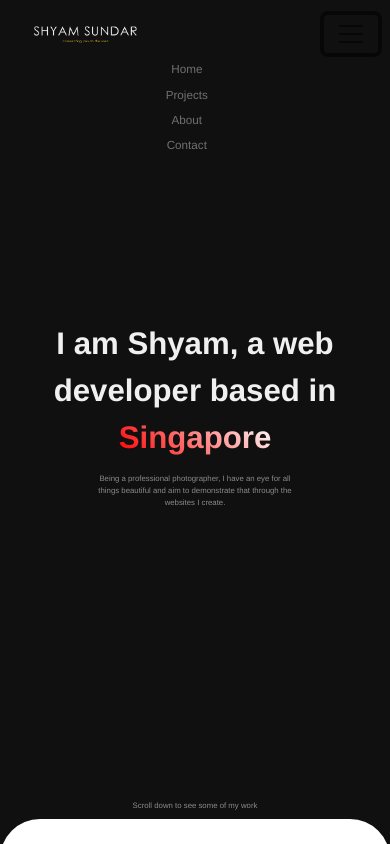
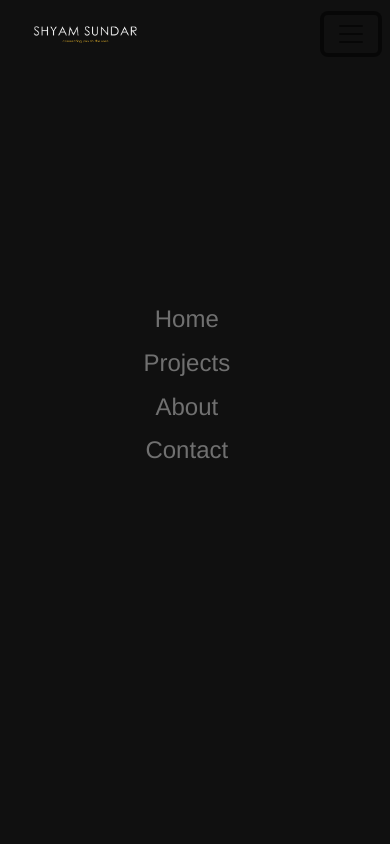
Before and after one commit to shyamsundarko/portfolioV2, a React (Create React App) app: page / in a window 390 px wide. Both pictures are taken after a click on the button 351 px from the left and 34 px from the top of the page. Shown: the top 844 px of the page. Built offline with nearby package versions, Linux system fonts and the light colour scheme.

Commit message:
more mobile updates

```diff
--- a/src/components/IntroComponent.js
+++ b/src/components/IntroComponent.js
@@ -4,6 +4,7 @@ import { useEffect, useState } from 'react'
 const IntroComponent = () => {
 
     const [marginScreen, setMarginScreen] = useState("21vmin");
+
     useEffect(() => {
         if(window.innerWidth<300){
           const marginNew = 0.13 * window.innerHeight;
--- a/src/components/Navigationbar.js
+++ b/src/components/Navigationbar.js
@@ -9,18 +9,23 @@ import {Container, Nav, Navbar} from 'react-bootstrap'
 const Navigationbar = ({check}) => {
    const [background, setBackground] = useState(false);
    const [fSize, setFSize] = useState("2vmin");
+   const [gap, setGap] = useState("2vmin");
+   const [topGap, setTopGap] = useState("0");
+
 
    useEffect(()=>{
-      if(window.innerWidth >400){
+      if(window.innerWidth<768){
+         const gapMargin = window.innerHeight/2;
+         setGap(gapMargin+"px");
+         setTopGap((gapMargin*0.57)+"px");
+         setFSize("1.5rem");
+      }
+      else{
+         setTopGap("0");
+         setGap("2vmin");
          setFSize("2vmin");
       }
-      else if (window.innerWidth > 300){
 
-         setFSize("3vmin");
-      }
-      else{
-         setFSize("3vmin");
-      }
    },[window.innerWidth])
 
    useEffect(() => {
@@ -71,10 +76,10 @@ const Navigationbar = ({check}) => {
                <Navbar.Collapse id="responsive-navbar-nav">
                   <Nav className="me-auto"></Nav>
                   <Nav>
-                     <a href="/" className='quickLinksItem' style={{fontSize: fSize}}>Home</a>
-                     <a href='/#projectsSection' className='quickLinksItem' style={{fontSize: fSize}}>Projects</a>
-                     <a href='/' className='quickLinksItem' style={{fontSize: fSize}}>About</a>
-                     <a href='/#footerContainer' className='quickLinksItem' style={{fontSize: fSize}}>Contact</a>
+                     <a href="/" style={{fontSize: fSize, marginTop: topGap, marginBottom:"2vmin"}}>Home</a>
+                     <a href='/#projectsSection' style={{fontSize: fSize, marginBottom: "2vmin"}}>Projects</a>
+                     <a href='/' style={{fontSize: fSize, marginBottom: "2vmin"}}>About</a>
+                     <a href='/#footerContainer' style={{fontSize: fSize, marginBottom: gap}}>Contact</a>
                   </Nav>
                </Navbar.Collapse>
             </Container>
--- a/src/index.css
+++ b/src/index.css
@@ -46,12 +46,7 @@ a{
   color: #222222;
   font-weight: 400;
 }
-.quickLinksItem {
 
-
-  margin-bottom: 2vmin;
-
-}
 
 #introContainer{
 
```
